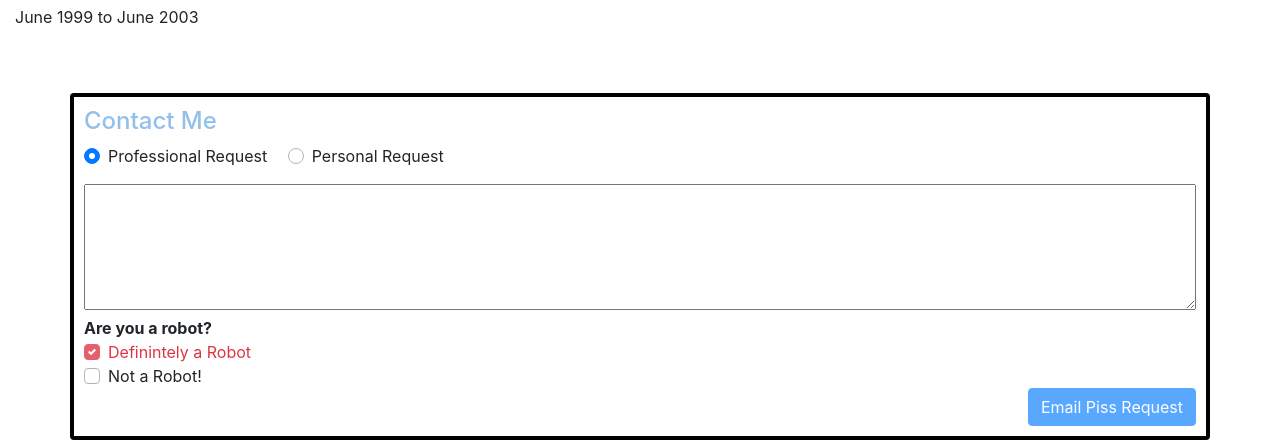
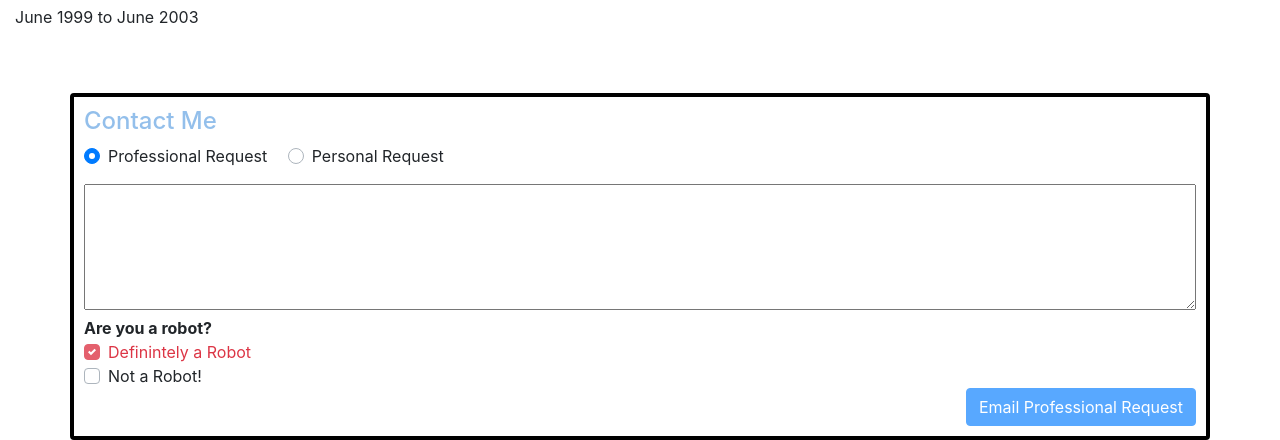
Before and after one commit to KainDarkwind/my-first-project, a plain HTML site: page index.html in a window 1280 px wide. Shown: the part 443-883 px from the top of the page. Drawn offline with nearby package versions, Linux system fonts and the light colour scheme; a web font is replaced by a local one.

Commit message:
test commit2

```diff
--- a/index.html
+++ b/index.html
@@ -391,7 +391,7 @@
                      id="emailbutton"
                      disabled
                   >
-                     Email Piss Request
+                     Email Professional Request
                   </button>
                </div>
             </div>
```
